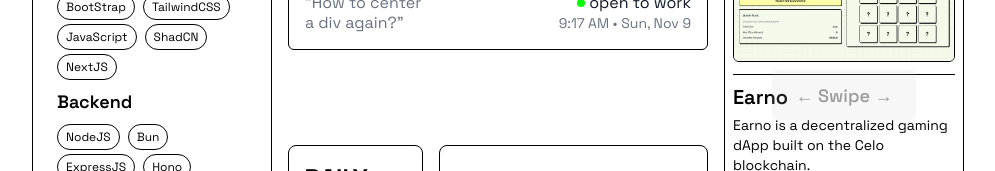
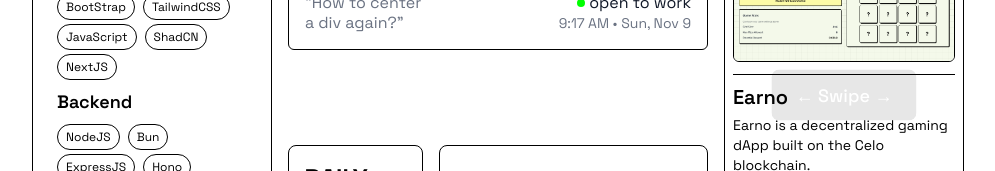
Before and after one commit to rcd-env/MyFolio, a React (Vite) app: page / in a window 1280 px wide. Shown: the part 188-359 px from the top of the page, without its empty margins (142-1137 px from the left). Built offline with nearby package versions, Linux system fonts and the light colour scheme; grey boxes are pictures that could not be loaded.

Commit message:
feat: update swipe hint styles for improved visibility and contrast

```diff
--- a/src/components/Projects.css
+++ b/src/components/Projects.css
@@ -13,9 +13,8 @@
   transform: translate(-50%, -50%);
   font-size: 18px;
   font-weight: 500;
-  color: rgba(0, 0, 0, 0.8);
-  background: rgba(200, 200, 200, 0.3);
-
+  color: white;
+  background: rgba(30, 30, 30, 0.214);
   z-index: 10;
   pointer-events: none;
   animation: fadeInOut 2s ease-in-out infinite;
```
